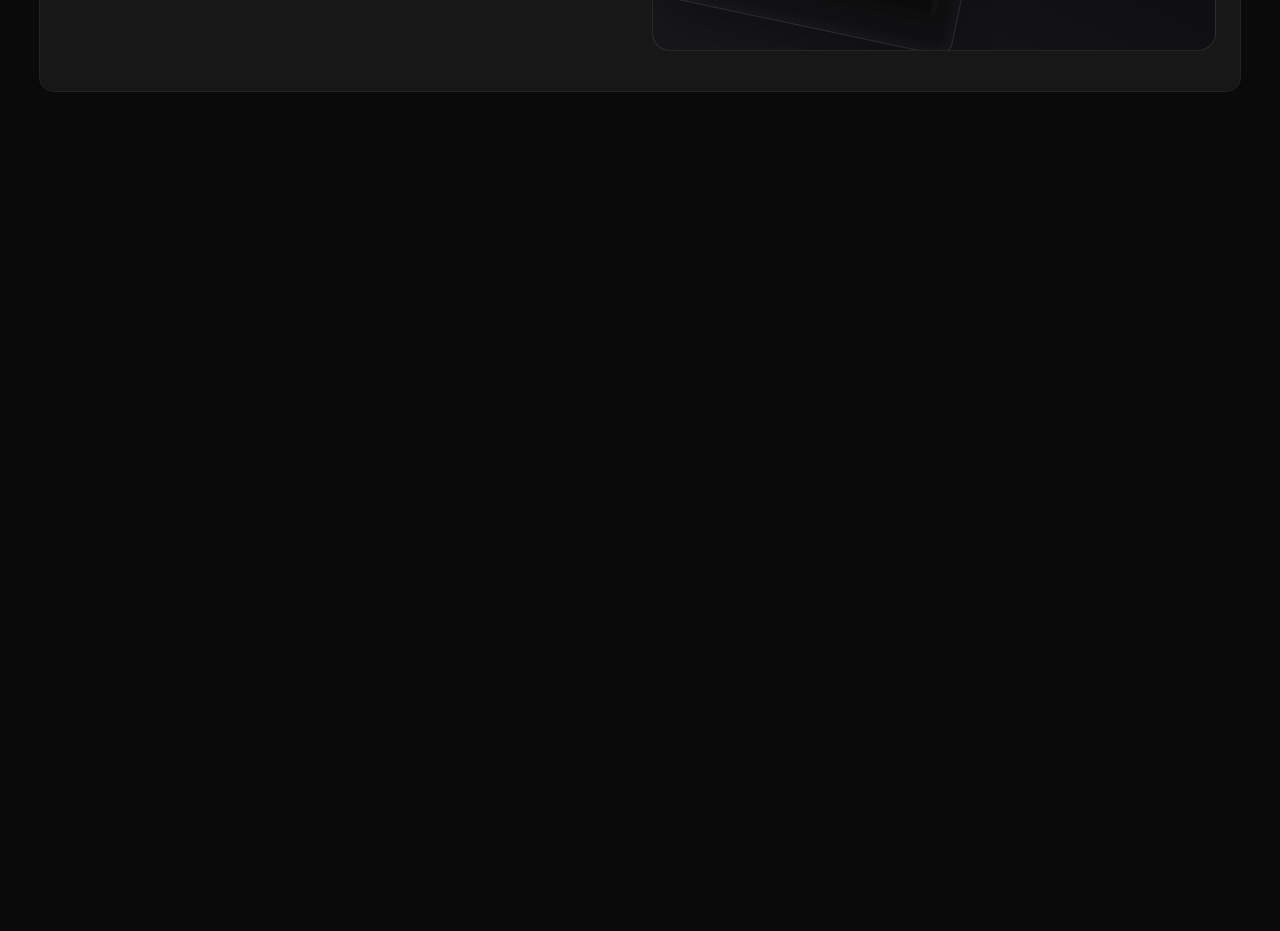
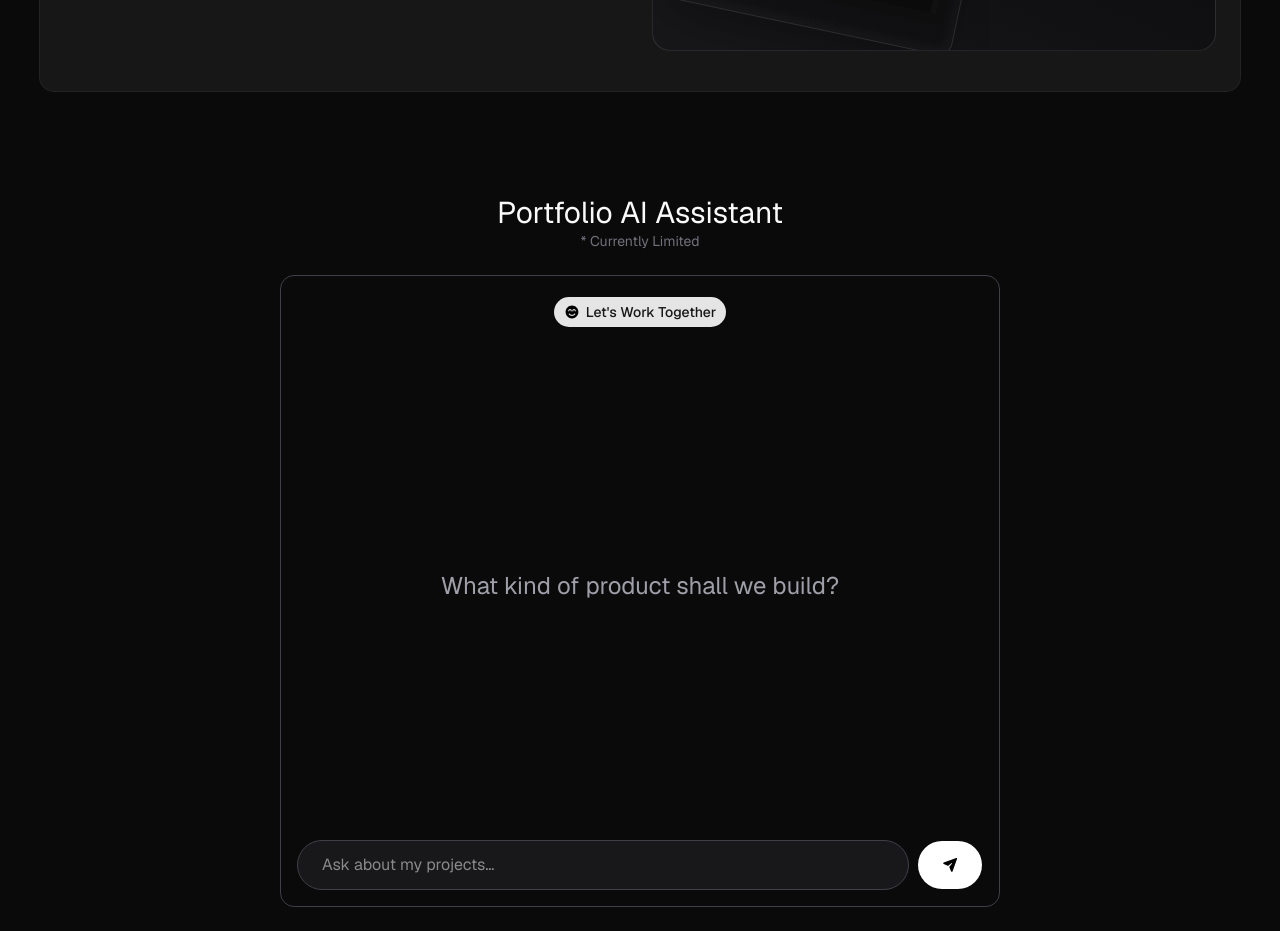
Before and after one commit to lmperez-xyz/zenastra-portfolio, a Next.js app: page / in a window 1280 px wide. Shown: the part 1800-2731 px from the top of the page. Before the commit the page ends 1931 px from the top, so only its background shows below. Built offline with nearby package versions, Linux system fonts and the light colour scheme.

Commit message:
AI Chat done

```diff
--- a/app/api/chat/route.js
+++ b/app/api/chat/route.js
@@ -48,6 +48,7 @@ projects, experience, skills, or qualifications.
         console.error(error);
 
         return Response.json(
+            {reply: "The AI assistant is temporarily unavailable. Please try again later."},
             { error: 'Failed to generate response' },
             { status: 500 }
         );
--- a/app/chat/page.jsx
+++ /dev/null
@@ -1,119 +0,0 @@
-'use client';
-
-import { useState } from 'react';
-
-export default function ChatPage() {
-  const [messages, setMessages] = useState([]);
-  const [input, setInput] = useState('');
-  const [loading, setLoading] = useState(false);
-
-  async function sendMessage() {
-    if (!input.trim() || loading) return;
-
-    const userMessage = input;
-
-    setMessages((prev) => [
-      ...prev,
-      {
-        role: 'user',
-        text: userMessage,
-      },
-    ]);
-
-    setInput('');
-    setLoading(true);
-
-    try {
-      const response = await fetch('/api/chat', {
-        method: 'POST',
-        headers: {
-          'Content-Type': 'application/json',
-        },
-        body: JSON.stringify({
-          message: userMessage,
-        }),
-      });
-
-      const data = await response.json();
-
-      setMessages((prev) => [
-        ...prev,
-        {
-          role: 'assistant',
-          text: data.reply,
-        },
-      ]);
-    } catch (error) {
-      console.error(error);
-    } finally {
-      setLoading(false);
-    }
-  }
-
-  return (
-    <main className="mx-auto max-w-3xl p-6">
-      <h1 className="mb-6 text-3xl font-bold">
-        Portfolio Assistant
-      </h1>
-
-      <div className="mb-4 h-[500px] overflow-y-auto rounded-lg border border-zinc-800 p-4">
-        {messages.length === 0 && (
-          <p className="text-zinc-500">
-            Ask me about my projects.
-          </p>
-        )}
-
-        <div className="space-y-4">
-          {messages.map((message, index) => (
-            <div
-              key={index}
-              className={`flex ${
-                message.role === 'user'
-                  ? 'justify-end'
-                  : 'justify-start'
-              }`}
-            >
-              <div
-                className={`max-w-[80%] rounded-lg px-4 py-2 ${
-                  message.role === 'user'
-                    ? 'bg-blue-600 text-white'
-                    : 'bg-zinc-800 text-white'
-                }`}
-              >
-                {message.text}
-              </div>
-            </div>
-          ))}
-
-          {loading && (
-            <div className="text-zinc-500">
-              Thinking...
-            </div>
-          )}
-        </div>
-      </div>
-
-      <div className="flex gap-2">
-        <input
-          value={input}
-          onChange={(e) => setInput(e.target.value)}
-          placeholder="Ask about my projects..."
-          className="flex-1 rounded-lg border border-zinc-700 bg-black px-4 py-2"
-          onKeyDown={(e) => {
-            if (e.key === 'Enter') {
-              sendMessage();
-            }
-          }}
-        />
-
-        <button
-          onClick={sendMessage}
-          disabled={loading}
-          className="rounded-lg bg-blue-600 px-4 py-2 text-white"
-        >
-          Send
-        </button>
-      </div>
-    </main>
-  );
-}
--- a/app/page.tsx
+++ b/app/page.tsx
@@ -2,6 +2,7 @@ import Image from "next/image";
 import Navbar from "@/components/layout/Navbar"
 import Projects from "@/components/layout/Projects"
 import Skills from "@/components/layout/Skills"
+import AIChat from "@/components/layout/AIChat"
 
 export default function Home() {
   return (
@@ -11,6 +12,10 @@ export default function Home() {
         <Projects></Projects>
     </div>
         <Skills></Skills>
+
+      <div>
+        <AIChat></AIChat>
+      </div>
     </>
   );
 }
--- /dev/null
+++ b/components/layout/AIChat.tsx
@@ -0,0 +1,140 @@
+'use client';
+
+import { useState } from 'react';
+import ReactMarkdown from 'react-markdown';
+import { Button } from '@/components/ui/button'
+import Link from 'next/link'
+
+type Message = {
+    role: 'user' | 'assistant';
+    text: string;
+};
+
+export default function ChatPage() {
+    const [messages, setMessages] = useState<Message[]>([]); const [input, setInput] = useState('');
+    const [loading, setLoading] = useState(false);
+
+    async function sendMessage() {
+        if (!input.trim() || loading) return;
+
+        const userMessage = input;
+
+        setMessages((prev) => [
+            ...prev,
+            {
+                role: 'user',
+                text: userMessage,
+            },
+        ]);
+
+        setInput('');
+        setLoading(true);
+
+        try {
+            const response = await fetch('/api/chat', {
+                method: 'POST',
+                headers: {
+                    'Content-Type': 'application/json',
+                },
+                body: JSON.stringify({
+                    message: userMessage,
+                }),
+            });
+
+            const data = await response.json();
+
+            setMessages((prev) => [
+                ...prev,
+                {
+                    role: 'assistant',
+                    text: data.reply,
+                },
+            ]);
+        } catch (error) {
+            console.error(error);
+        } finally {
+            setLoading(false);
+        }
+    }
+
+    return (
+        <main className="mx-auto flex h-screen max-w-3xl flex-col p-6">
+            <div className='flex flex-col items-center justify-center mb-6'>
+                <h1 className="mt-10 text-3xl">
+                    Portfolio AI Assistant
+                </h1>
+                <p className='text-sm text-zinc-500'>* Currently Limited</p>
+            </div>
+
+            <div className="flex flex-1 flex-col overflow-hidden rounded-xl border border-zinc-700">
+                <div className='flex justify-center'>
+                    <Link href="/contact">
+                        <Button className="cursor-pointer m-5 rounded-full">
+                            <svg xmlns="http://www.w3.org/2000/svg" viewBox="0 0 640 640"><path d="M320 576C461.4 576 576 461.4 576 320C576 178.6 461.4 64 320 64C178.6 64 64 178.6 64 320C64 461.4 178.6 576 320 576zM229.4 385.9C249.8 413.9 282.8 432 320 432C357.2 432 390.2 413.9 410.6 385.9C418.4 375.2 433.4 372.8 444.1 380.6C454.8 388.4 457.2 403.4 449.4 414.1C420.3 454 373.2 480 320 480C266.8 480 219.7 454 190.6 414.1C182.8 403.4 185.2 388.4 195.9 380.6C206.6 372.8 221.6 375.2 229.4 385.9zM240 244C224.5 244 212 256.5 212 272L212 280C212 291 203 300 192 300C181 300 172 291 172 280L172 272C172 234.4 202.4 204 240 204C277.6 204 308 234.4 308 272L308 280C308 291 299 300 288 300C277 300 268 291 268 280L268 272C268 256.5 255.5 244 240 244zM372 272L372 280C372 291 363 300 352 300C341 300 332 291 332 280L332 272C332 234.4 362.4 204 400 204C437.6 204 468 234.4 468 272L468 280C468 291 459 300 448 300C437 300 428 291 428 280L428 272C428 256.5 415.5 244 400 244C384.5 244 372 256.5 372 272z" /></svg>
+                            Let's Work Together</Button>
+                    </Link>
+                </div>
+
+                <div className="flex-1 overflow-y-auto p-4">
+
+                    {messages.length === 0 && (
+                        <div className="flex h-full items-center justify-center">
+                            <h2 className="text-center text-2xl text-zinc-400">
+                                What kind of product shall we build?
+                            </h2>
+                        </div>
+                    )}
+
+                    <div className="space-y-4">
+                        {messages.map((message, index) => (
+                            <div
+                                key={index}
+                                className={`flex ${message.role === 'user'
+                                    ? 'justify-end'
+                                    : 'justify-start'
+                                    }`}
+                            >
+                                <div className="max-w-[80%] rounded-lg bg-zinc-800 px-5 py-3 text-white">
+                                    <div className="prose prose-invert max-w-none">
+                                        <ReactMarkdown>
+                                            {message.text}
+                                        </ReactMarkdown>
+                                    </div>
+                                </div>
+                            </div>
+                        ))}
+
+                        {loading && (
+                            <div className="text-zinc-500 animate-pulse">
+                                Thinking...
+                            </div>
+                        )}
+                    </div>
+
+                </div>
+
+                <div className="p-4">
+                    <div className="flex gap-2">
+                        <input
+                            value={input}
+                            placeholder='Ask about my projects…'
+                            onChange={(e) => setInput(e.target.value)}
+                            className="flex-1 rounded-full border border-zinc-700 bg-zinc-900 px-6 py-2 focus:outline-none"
+                            onKeyDown={(e) => {
+                                if (e.key === 'Enter') sendMessage();
+                            }}
+                        />
+
+                        <Button
+                            onClick={sendMessage}
+                            className="cursor-pointer rounded-full bg-white p-6 text-black"
+                        >
+                            <svg width={18} xmlns="http://www.w3.org/2000/svg" viewBox="0 0 640 640"><path d="M568.4 37.7C578.2 34.2 589 36.7 596.4 44C603.8 51.3 606.2 62.2 602.7 72L424.7 568.9C419.7 582.8 406.6 592 391.9 592C377.7 592 364.9 583.4 359.6 570.3L295.4 412.3C290.9 401.3 292.9 388.7 300.6 379.7L395.1 267.3C400.2 261.2 399.8 252.3 394.2 246.7C388.6 241.1 379.6 240.7 373.6 245.8L261.2 340.1C252.1 347.7 239.6 349.7 228.6 345.3L70.1 280.8C57 275.5 48.4 262.7 48.4 248.5C48.4 233.8 57.6 220.7 71.5 215.7L568.4 37.7z" /></svg>
+                        </Button>
+                    </div>
+                </div>
+
+            </div>
+        </main>
+    );
+}
--- a/data/portfolio.js
+++ b/data/portfolio.js
@@ -31,6 +31,7 @@ export const portfolio = {
       'GitHub',
       'VS Code',
       'Blender',
+      'AI',
     ],
   },
 
--- a/package.json
+++ b/package.json
@@ -20,6 +20,7 @@
     "radix-ui": "^1.5.0",
     "react": "19.2.4",
     "react-dom": "19.2.4",
+    "react-markdown": "^10.1.0",
     "shadcn": "^4.11.0",
     "tailwind-merge": "^3.6.0",
     "tw-animate-css": "^1.4.0"
```
Also changed, not shown: 1 other file (tests, documents, lock files or other folders).
